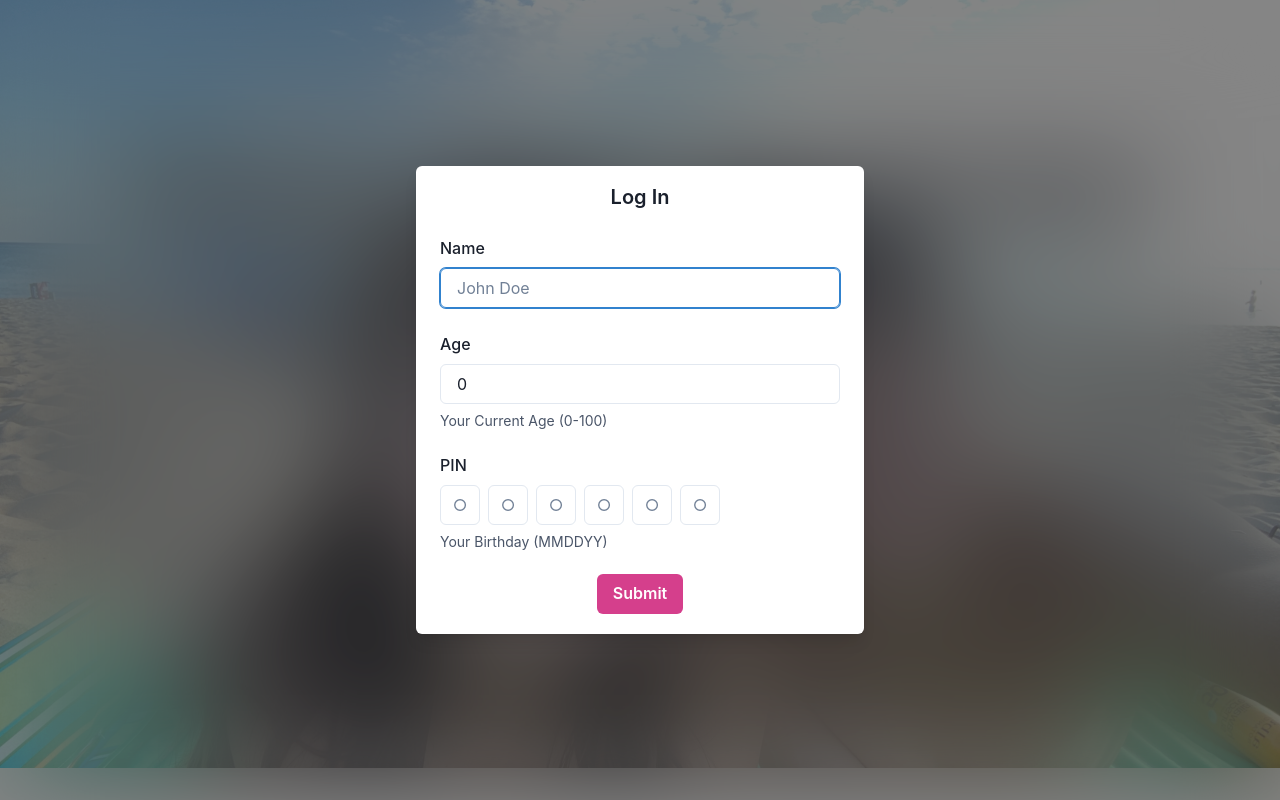
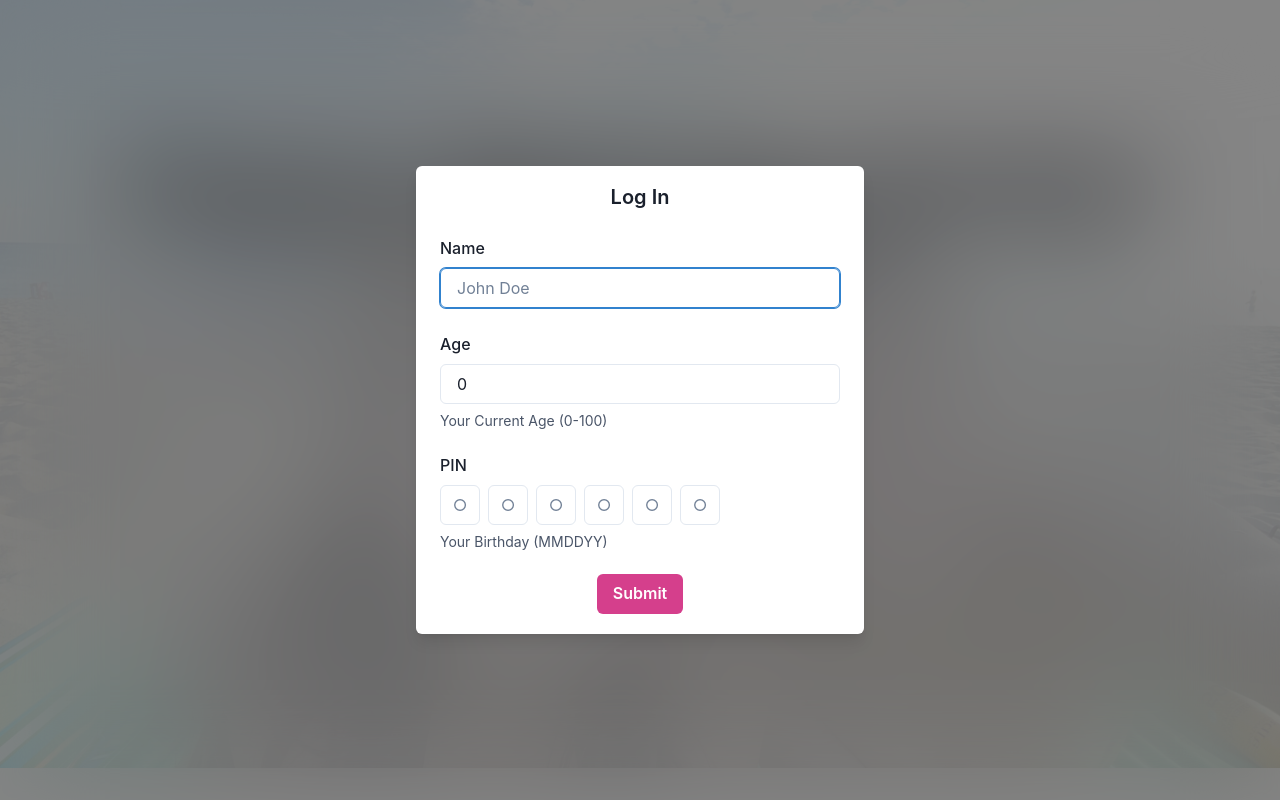
Before and after one commit to jlam999/Emily-Bday-2023, a React (Create React App) app in the folder emily-bday-v2/: page / in a window 1280 px wide. Built offline with nearby package versions, Linux system fonts and the light colour scheme.

Commit message:
changed background image

```diff
--- a/emily-bday-v2/src/App.tsx
+++ b/emily-bday-v2/src/App.tsx
@@ -7,7 +7,7 @@ export const App = () => (
     <LoginModal />
     <Box
       textAlign="center"
-      backgroundImage={`url(${beach})`}
+      bgImage={`linear-gradient(to right, rgba(255,255,255, 0.7) 0 100%), url(${beach})`}
       backgroundSize="cover"
       aspectRatio={5 / 3}
       w="100vw"
```
